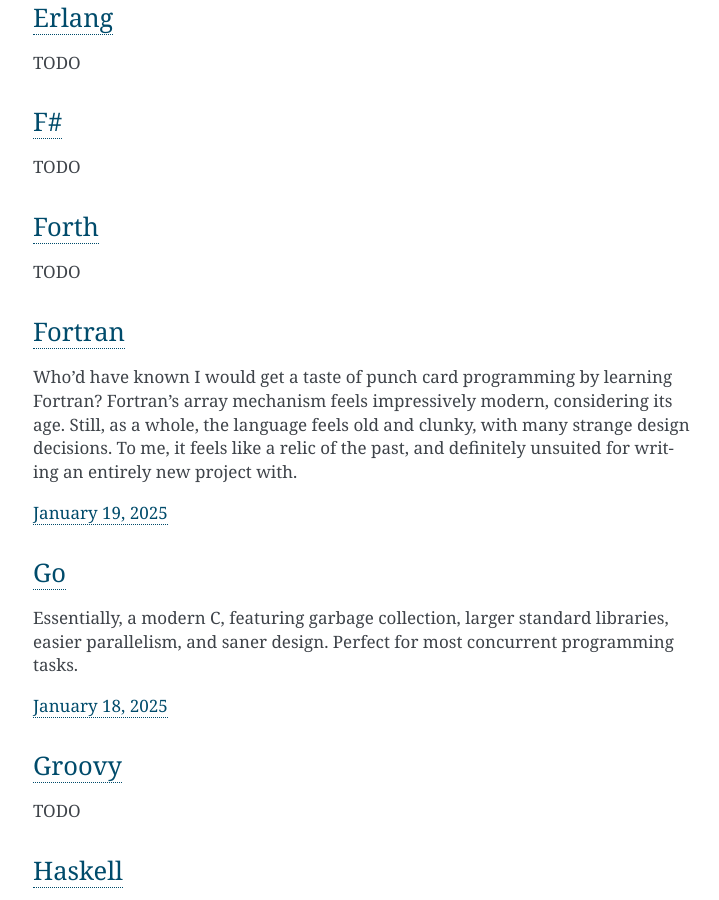
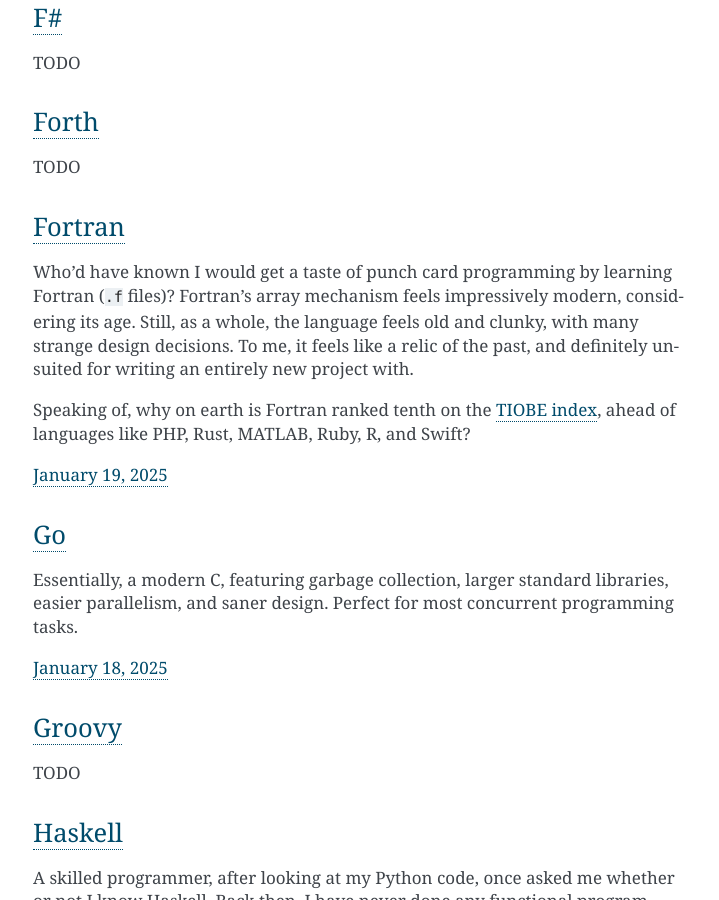
Before and after one commit to AussieSeaweed/personal-website, a Sphinx documentation site: the page built from source/random/pl-tour.rst, in a window 1280 px wide and 900 px high, scrolled down 2345 px. Shown: the whole window, without its empty margins (387-1106 px from the left). Built offline with Sphinx 7.4.7, drawn with Linux system fonts in a browser that asks for light colours; some of the changed text lies outside the part shown.

Commit message:
Edit Fortran tour and remove Assembly and LLVM IR

```diff
--- a/source/random/pl-tour.rst
+++ b/source/random/pl-tour.rst
@@ -107,7 +102,9 @@ TODO
 `Fortran <https://fortran-lang.org/>`_
 ^^^^^^^^^^^^^^^^^^^^^^^^^^^^^^^^^^^^^^
 
-Who'd have known I would get a taste of punch card programming by learning Fortran? Fortran's array mechanism feels impressively modern, considering its age. Still, as a whole, the language feels old and clunky, with many strange design decisions. To me, it feels like a relic of the past, and definitely unsuited for writing an entirely new project with.
+Who'd have known I would get a taste of punch card programming by learning Fortran (``.f`` files)? Fortran's array mechanism feels impressively modern, considering its age. Still, as a whole, the language feels old and clunky, with many strange design decisions. To me, it feels like a relic of the past, and definitely unsuited for writing an entirely new project with.
+
+Speaking of, why on earth is Fortran ranked tenth on the `TIOBE index <https://www.tiobe.com/tiobe-index/>`_, ahead of languages like PHP, Rust, MATLAB, Ruby, R, and Swift?
 
 `January 19, 2025 <https://fortran-lang.org/learn/quickstart/>`_
 
```
Also changed, not shown: other parts of source/random/pl-tour.rst (+0 -10 lines).
